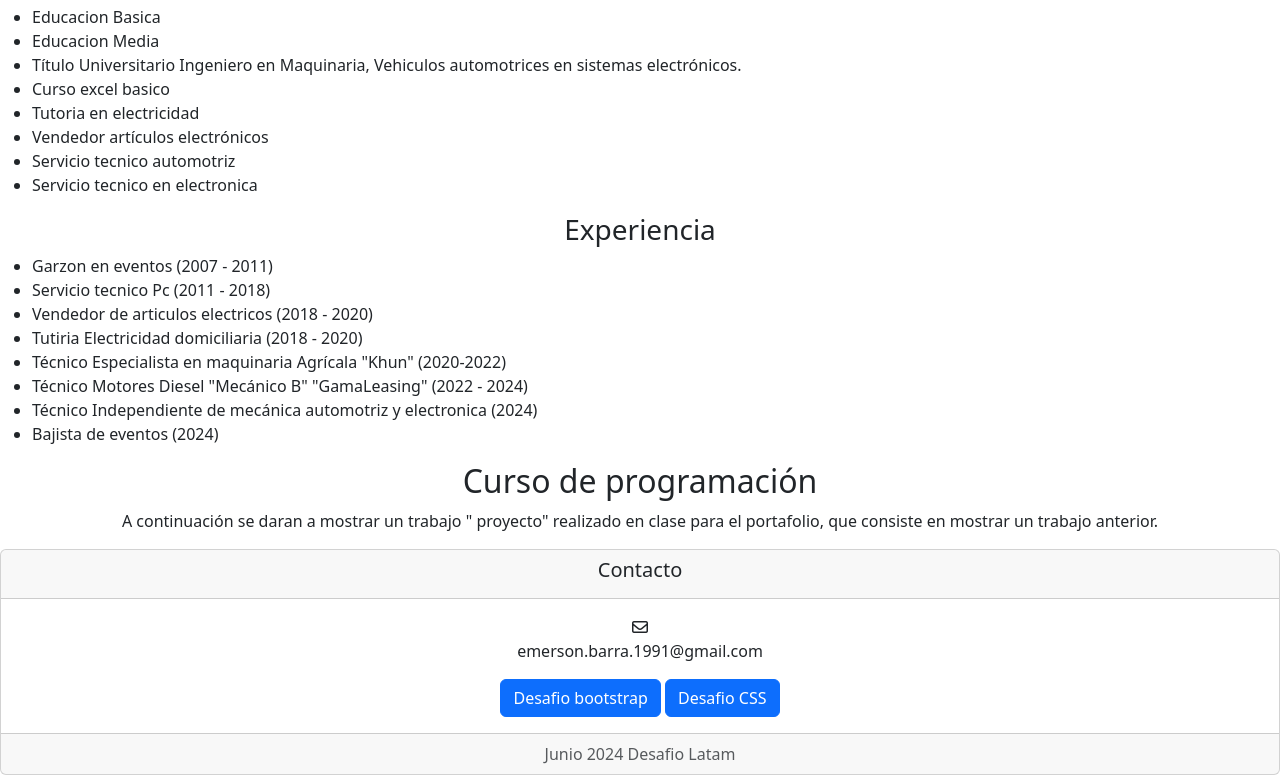
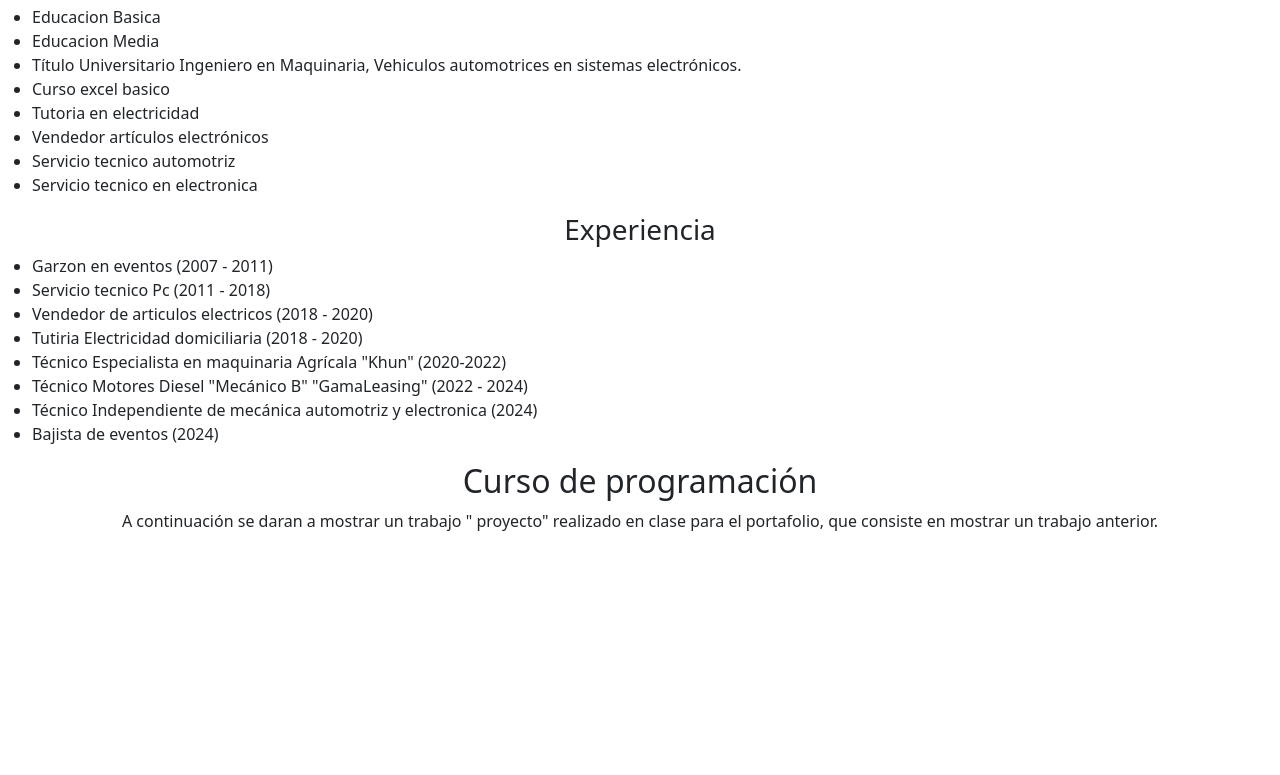
Before and after one commit to EmersonBarra/EmersonBarra.gibhub.oi, a plain HTML site: page index.html in a window 1280 px wide. Shown: the part 441-1216 px from the top of the page. After the commit the page ends 990 px from the top, so only its background shows below. Drawn offline with nearby package versions, Linux system fonts and the light colour scheme; a web font is replaced by a local one.

Commit message:
Se borra footer

```diff
--- a/index.html
+++ b/index.html
@@ -100,25 +100,6 @@
         mostrar un trabajo anterior.
     </p>
 
-
-    <footer>
-        <div class="card text-center">
-            <div class="card-header">
-                <h5>Contacto</h5>
-            </div>
-            <div class="card-body">
-                <i class="fa-regular fa-envelope"></i>
-                <p class="card-text">emerson.barra.1991@gmail.com</p>
-
-                <a href="/DesafioBootstrap.html" class="btn btn-primary">Desafio bootstrap</a>
-                <a href="/Desafio CSS.html" class="btn btn-primary">Desafio CSS</a>
-
-            </div>
-            <div class="card-footer text-body-secondary">
-                Junio 2024 Desafio Latam
-            </div>
-        </div>
-    </footer>
 </body>
 
 
```
